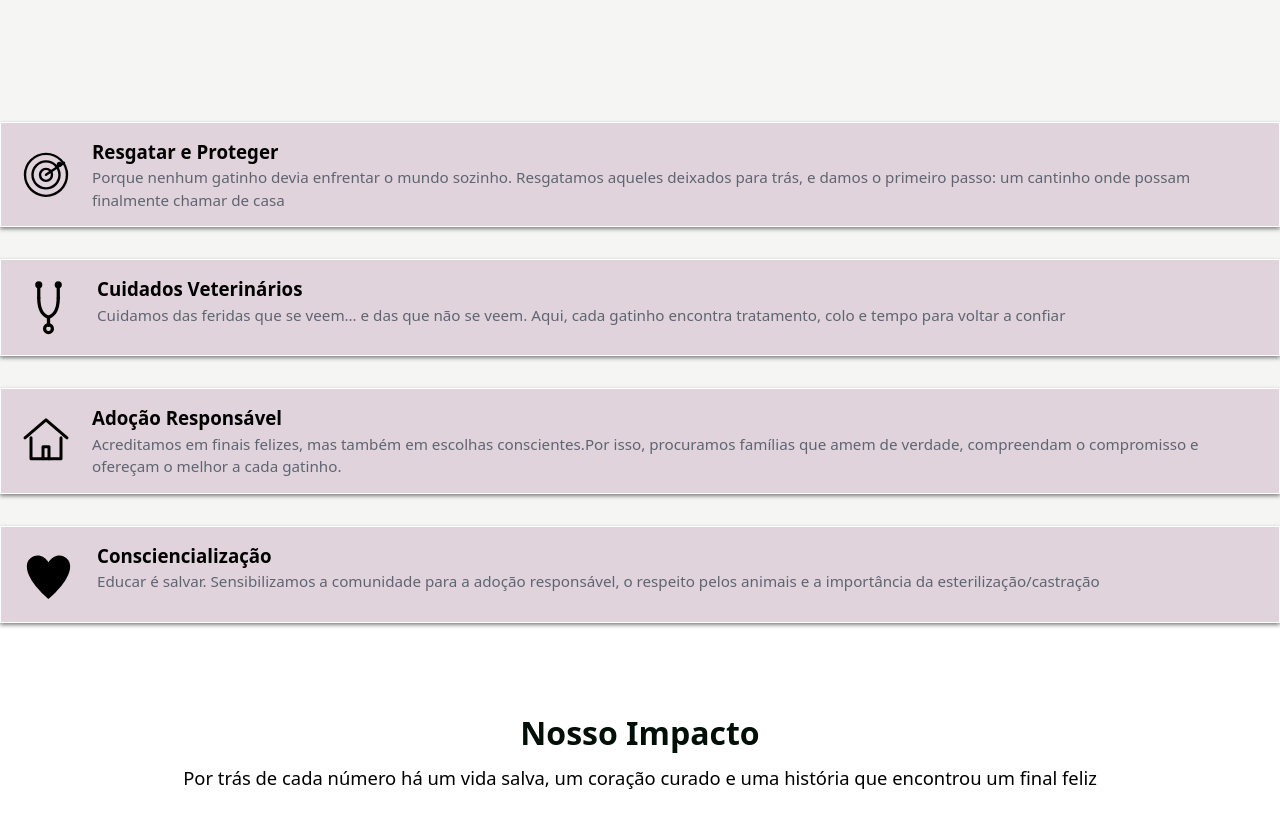
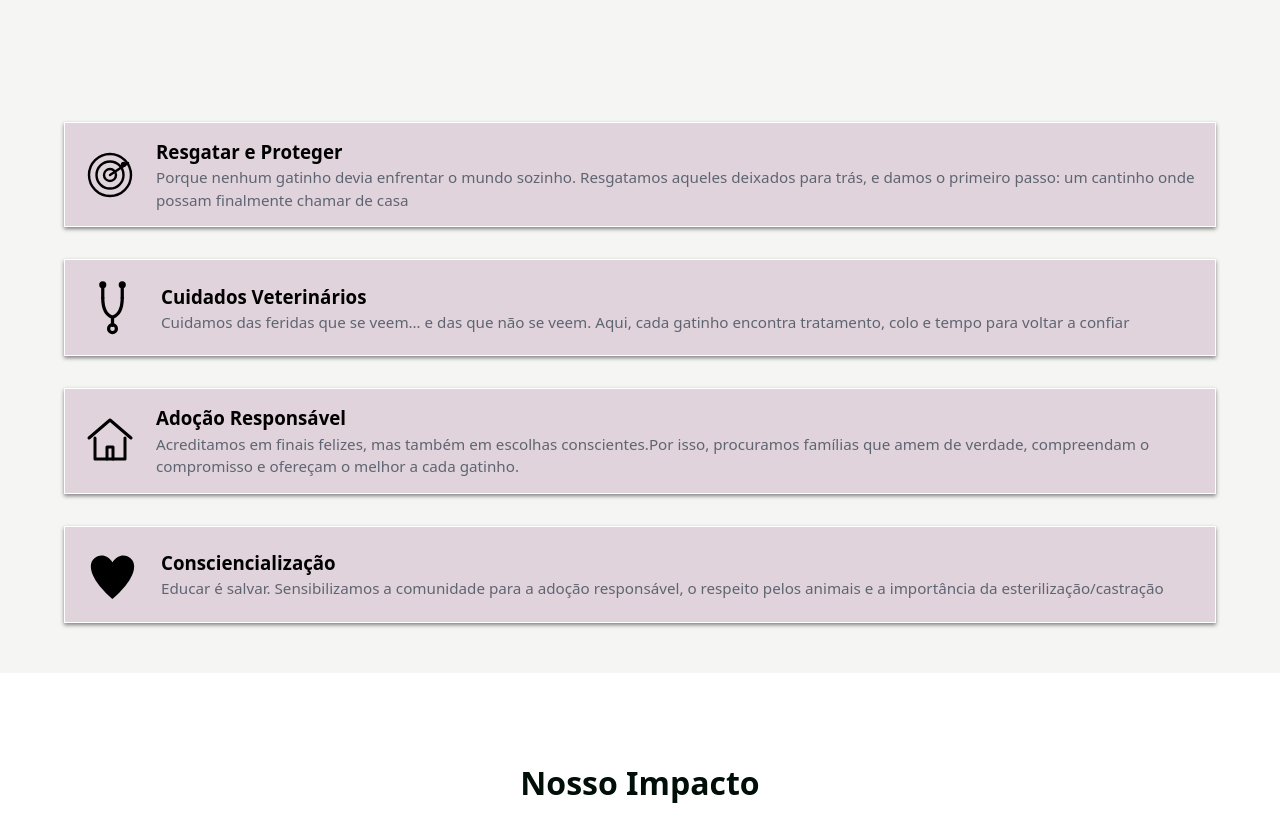
Before and after one commit to SnezzyDwarf/cantinho-do-amor-landing, a React (Vite) app: page / in a window 1280 px wide. Shown: the part 1804-2623 px from the top of the page. Built offline with nearby package versions, Linux system fonts and the light colour scheme.

Commit message:
better width in objective

```diff
--- a/src/app/styles/Objective.css
+++ b/src/app/styles/Objective.css
@@ -1,5 +1,7 @@
 .container-objective {
   width: 100%;
+  height: auto;
+  margin-bottom: 50px;
 }
 
 .container-objective_header {
@@ -28,10 +30,13 @@
   grid-template-columns: (2, 1fr);
   gap: 2rem;
   margin-top: 35px;
+  place-items: center;
 }
 
 .container-objective--box_content {
   display: flex;
+  align-items: center;
+  width: 90%;
   gap: 1rem;
   border: 1px solid var(--color-bg-main);
   padding: 15px;
```
